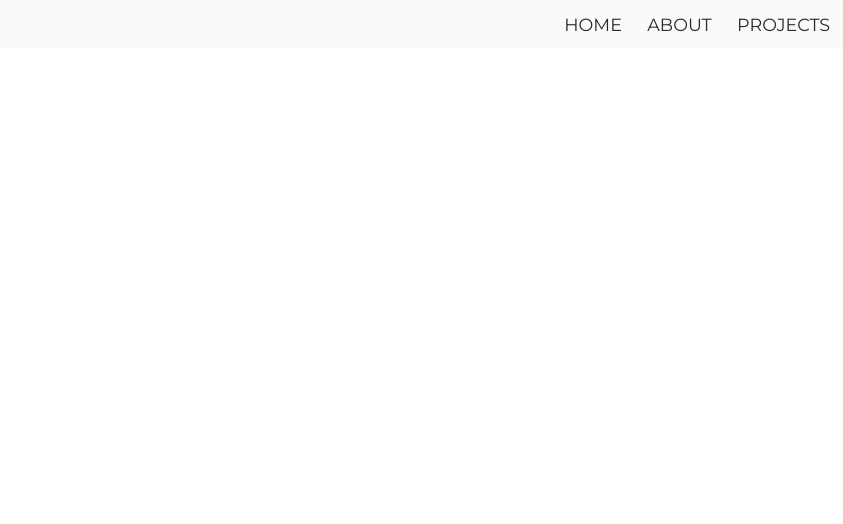
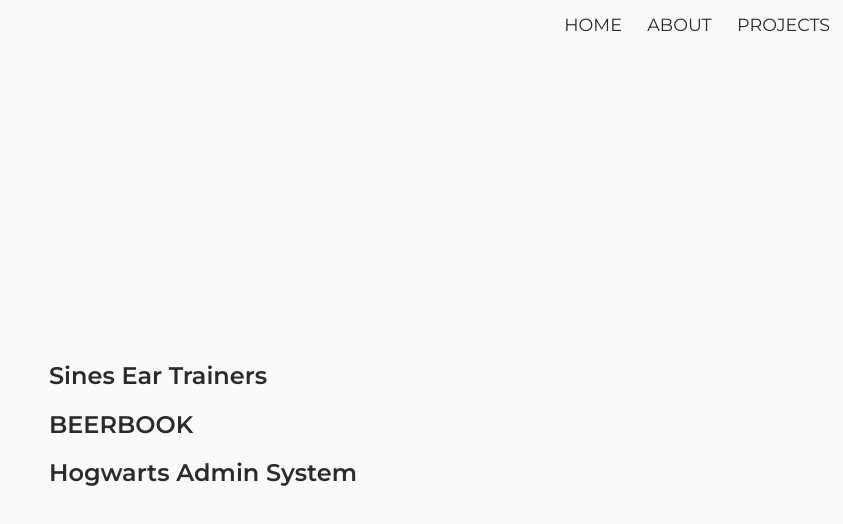
Before and after one commit to Aaron-G-Sanchez/Portfolio, a plain HTML site: page projects.html in a window 1280 px wide. Shown: the whole page, without its empty margins (437-1280 px from the left). Drawn offline with Linux system fonts and the light colour scheme.

Commit message:
Loops through the projects array and renders the names of each project into seperate divs

```diff
--- a/about.html
+++ b/about.html
@@ -8,7 +8,7 @@
     @import url('https://fonts.googleapis.com/css2?family=Montserrat:wght@400;600&display=swap');
   </style>
   <link rel="stylesheet" href="styles.css">
-  <script defer src="./index.js"></script>
+  <script defer src="index.js"></script>
   <title>About Me</title>
 </head>
 <body >
--- a/index.js
+++ b/index.js
@@ -1,4 +1,4 @@
-console.log('Hello World ')
+console.log('hello')
 
 const projects = [
   {
@@ -11,3 +11,13 @@
     name: 'Hogwarts Admin System'
   }
 ]
+
+let projectsDisplay = document.querySelector('.projects-wrapper')
+
+projects.forEach((project) => {
+  let div = document.createElement('div')
+  let heading = document.createElement('h2')
+  projectsDisplay.appendChild(div)
+  div.appendChild(heading)
+  heading.innerHTML = `${project.name}`
+})
--- a/projects.html
+++ b/projects.html
@@ -8,7 +8,7 @@
     @import url('https://fonts.googleapis.com/css2?family=Montserrat:wght@400;600&display=swap');
   </style>
   <link rel="stylesheet" href="styles.css">
-  <script defer src="./index.js"></script>
+  <script defer src="index.js"></script>
   <title>Projects</title>
 </head>
 <body>
--- a/styles.css
+++ b/styles.css
@@ -81,6 +81,7 @@
 .about-page {
 height: 94%;
 width: 100%;
+background-color: var(--white);
 }
 
 
@@ -89,4 +90,5 @@
 .projects-page {
   height: 94%;
   width: 100%;
+  background-color: var(--white);
 }
```
Also changed, not shown: index.html (+1 -1 lines).
